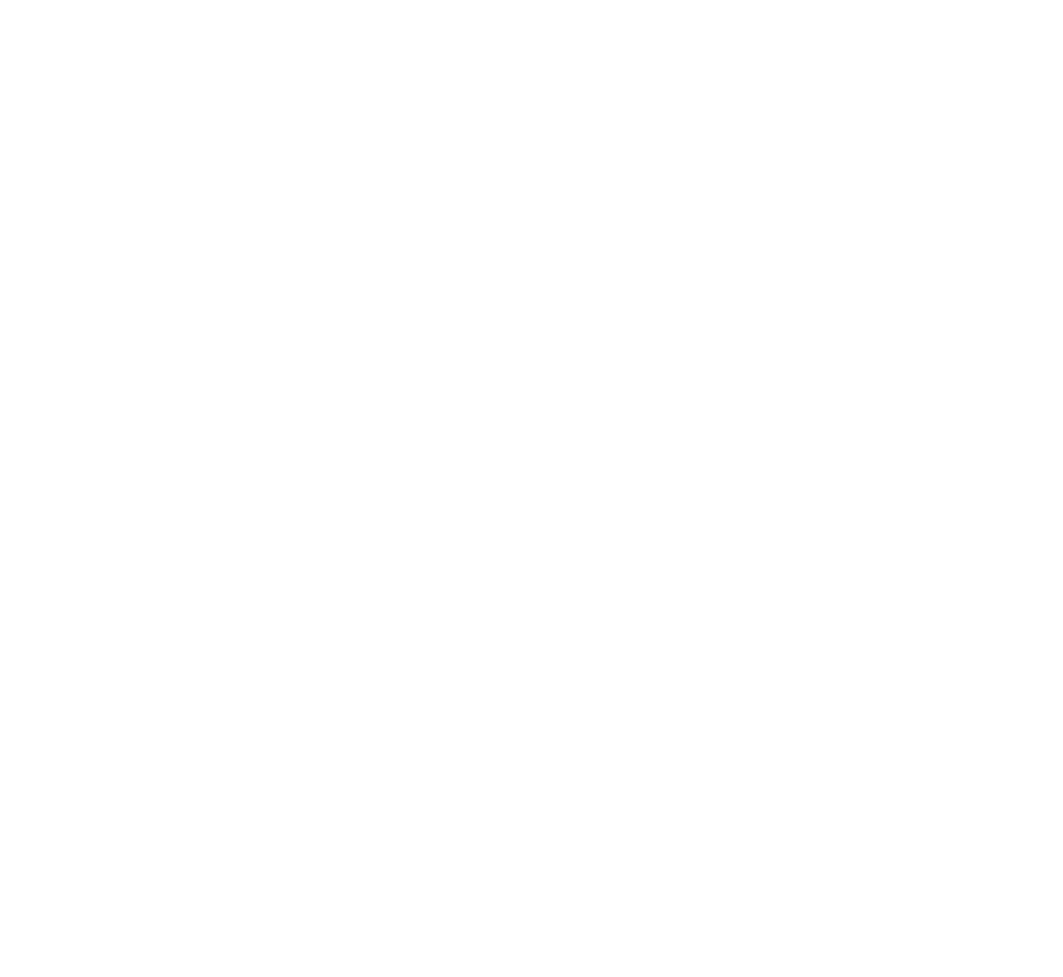
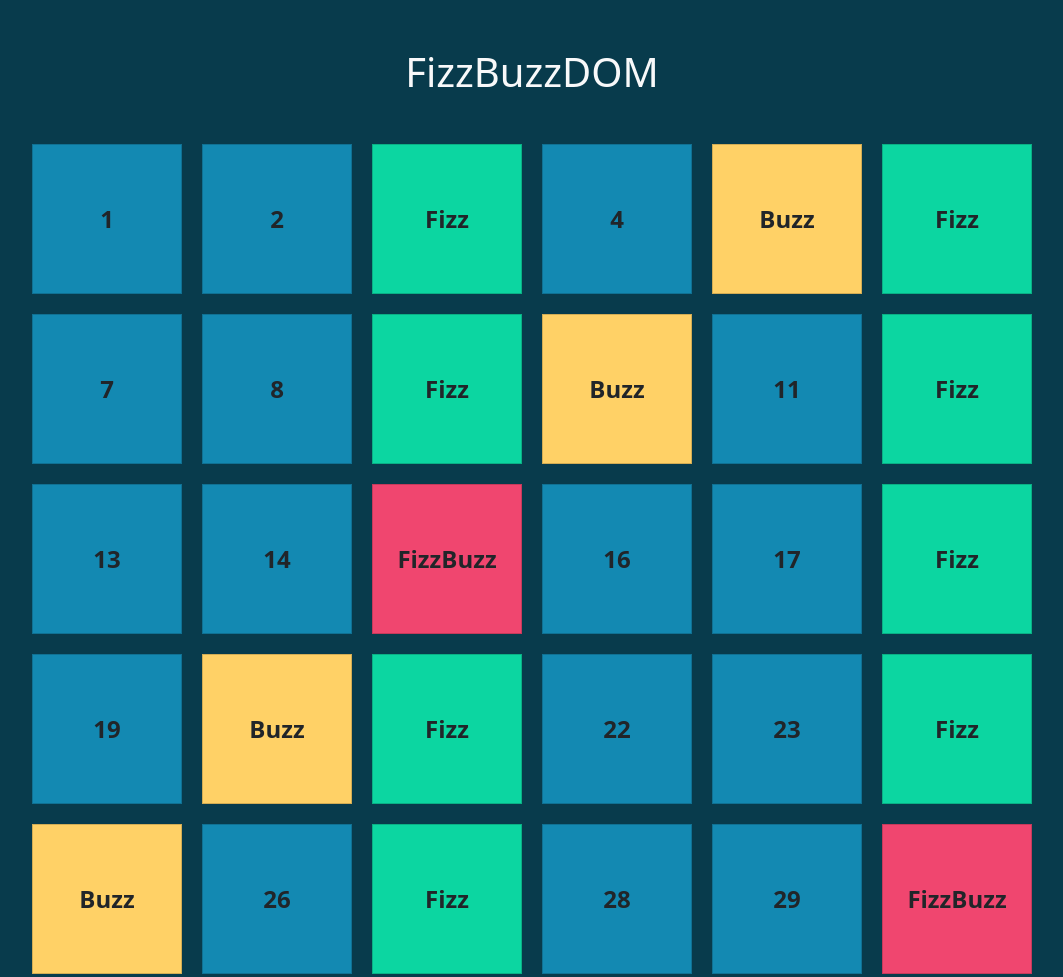
Before and after one commit to AntonioDiBari/js-fizzbuzz, a plain HTML site: page index.html in a window 1280 px wide. Shown: the top 977 px of the page, without its empty margins (108-1171 px from the left). Before the commit the page ends 800 px from the top, so only its background shows below. Drawn offline with nearby package versions, Linux system fonts and the light colour scheme.

Commit message:
feat: comandi con il DOM

```diff
--- a/css/style.css
+++ b/css/style.css
@@ -6,3 +6,40 @@ img {
 
 :root {
 }
+
+.body {
+  background-color: #083b4c;
+}
+
+.container {
+  display: flex;
+  justify-content: center;
+  align-items: center;
+  flex-wrap: wrap;
+  gap: 20px;
+}
+
+.card {
+  height: 150px;
+  width: 150px;
+  display: flex;
+  justify-content: center;
+  align-items: center;
+  border-radius: 0;
+  background-color: #1389b2;
+}
+
+.box {
+  font-weight: bold;
+  font-size: 1.5rem;
+}
+
+.FizzBuzz {
+  background-color: #f0466f;
+}
+.Buzz {
+  background-color: #ffd166;
+}
+.Fizz {
+  background-color: #0cd6a1;
+}
--- a/index.html
+++ b/index.html
@@ -26,11 +26,9 @@
     <link rel="stylesheet" href="./css/style.css" />
     <link rel="stylesheet" href="./css/responsive.css" />
   </head>
-  <body>
-    <header></header>
-    <section></section>
-    <section></section>
-    <footer></footer>
+  <body class="body">
+    <h1 class="text-center text-light my-5">FizzBuzzDOM</h1>
+    <section class="container" id="container-card"></section>
     <script type="text/javascript" src="./js/main.js"></script>
     <script
       src="https://cdn.jsdelivr.net/npm/bootstrap@5.3.2/dist/js/bootstrap.bundle.min.js"
--- a/js/main.js
+++ b/js/main.js
@@ -1,16 +1,20 @@
 let mex;
+const container = document.getElementById("container-card");
 
 for (let i = 1; i <= 100; i++) {
   if (i % 5 == 0 && i % 3 == 0) {
     mex = "FizzBuzz";
-    console.log(mex);
   } else if (i % 5 == 0) {
     mex = "Buzz";
-    console.log(mex);
   } else if (i % 3 == 0) {
     mex = "Fizz";
-    console.log(mex);
   } else {
-    console.log(i);
+    mex = i;
   }
+  console.log(mex);
+  container.innerHTML += `
+  <div class="card ${mex}">
+  <div class="box">
+${mex}</box>
+  </div>`;
 }
```
